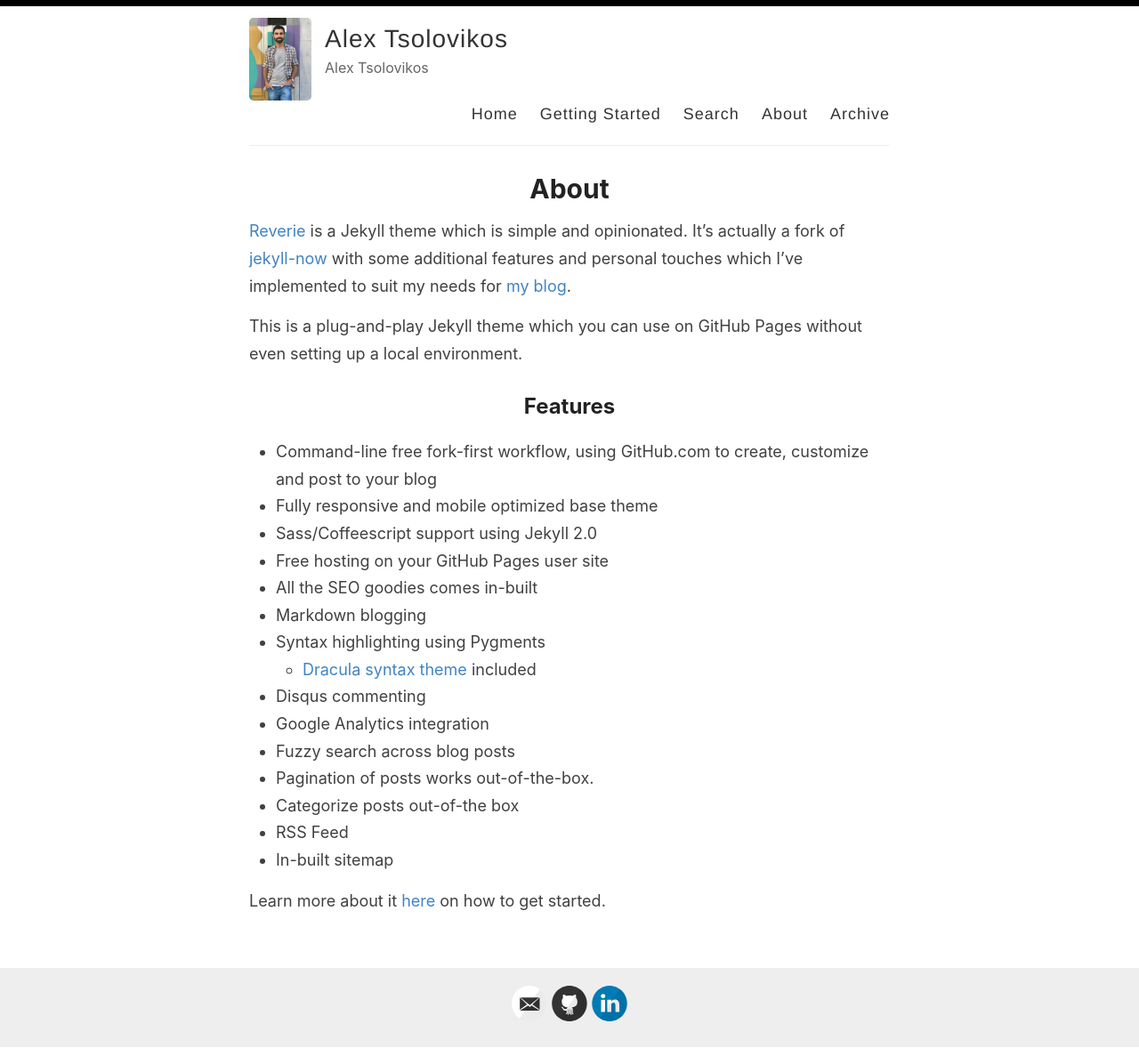
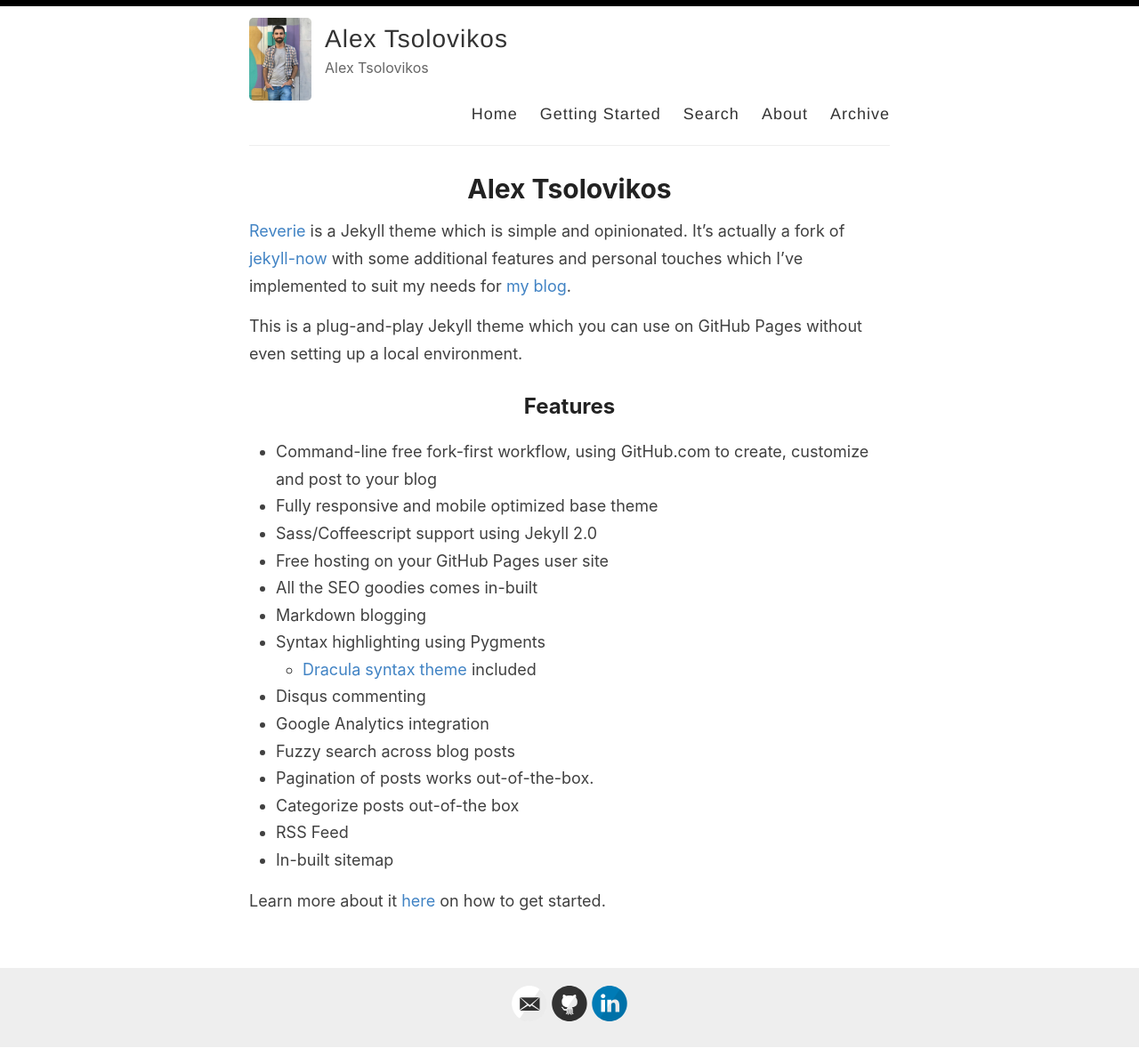
Before and after one commit to alextsolovikos/alextsolovikos.github.io, a Jekyll site: the page built from _pages/index.md, in a window 1280 px wide. Shown: the whole page at 89% size. Built offline with Jekyll 4.4.1, drawn with Linux system fonts in a browser that asks for light colours.

Commit message:
Updated index page

```diff
--- a/_pages/about.md
+++ b/_pages/index.md
@@ -1,7 +1,7 @@
 ---
 layout: page
-title: About
-permalink: /about/
+title: Alex Tsolovikos
+order: 1
 ---
 
 [Reverie](https://github.com/amitmerchant1990/reverie) is a Jekyll theme which is simple and opinionated. It's actually a fork of [jekyll-now](https://github.com/barryclark/jekyll-now) with some additional features and personal touches which I've implemented to suit my needs for [my blog](https://www.amitmerchant.com).
```
